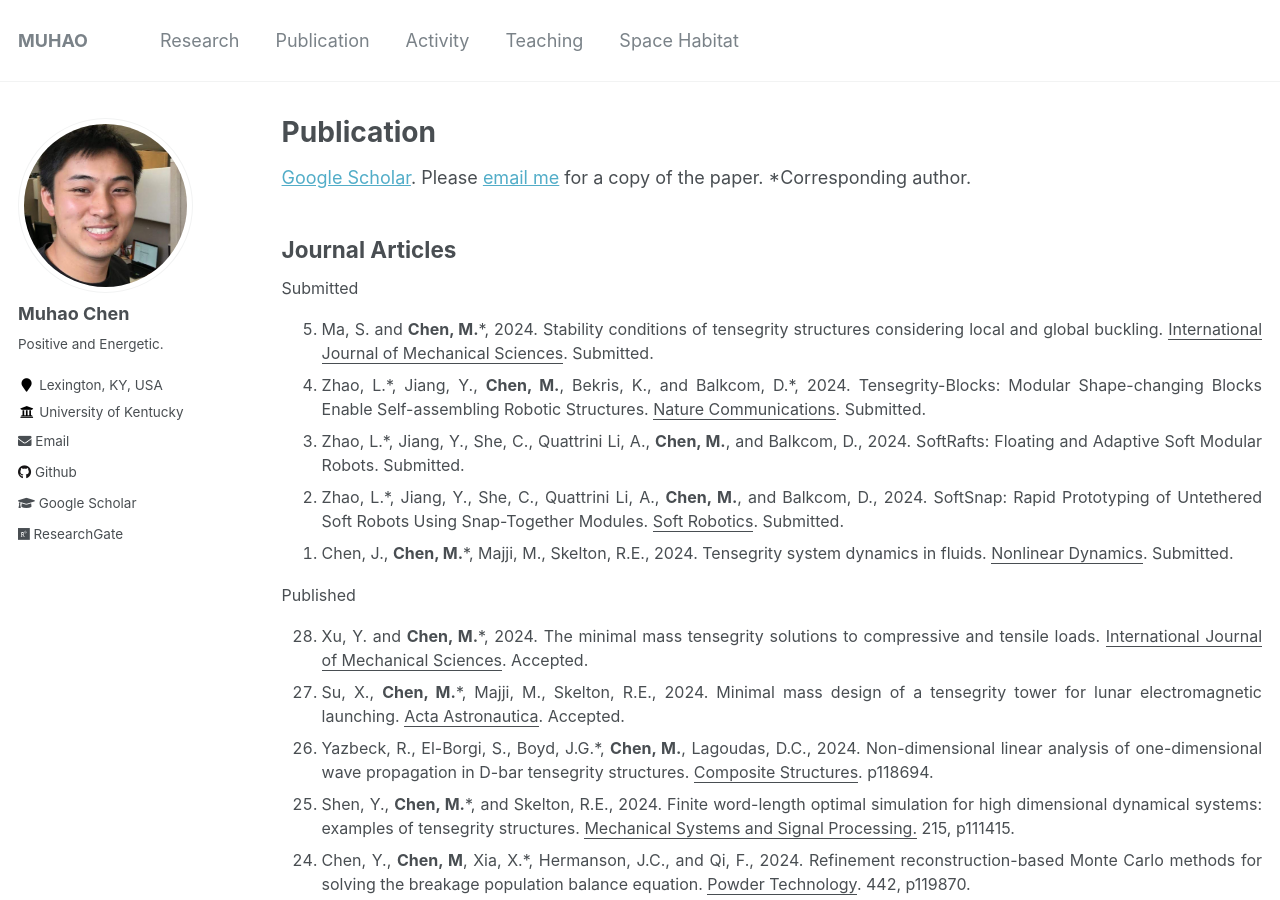
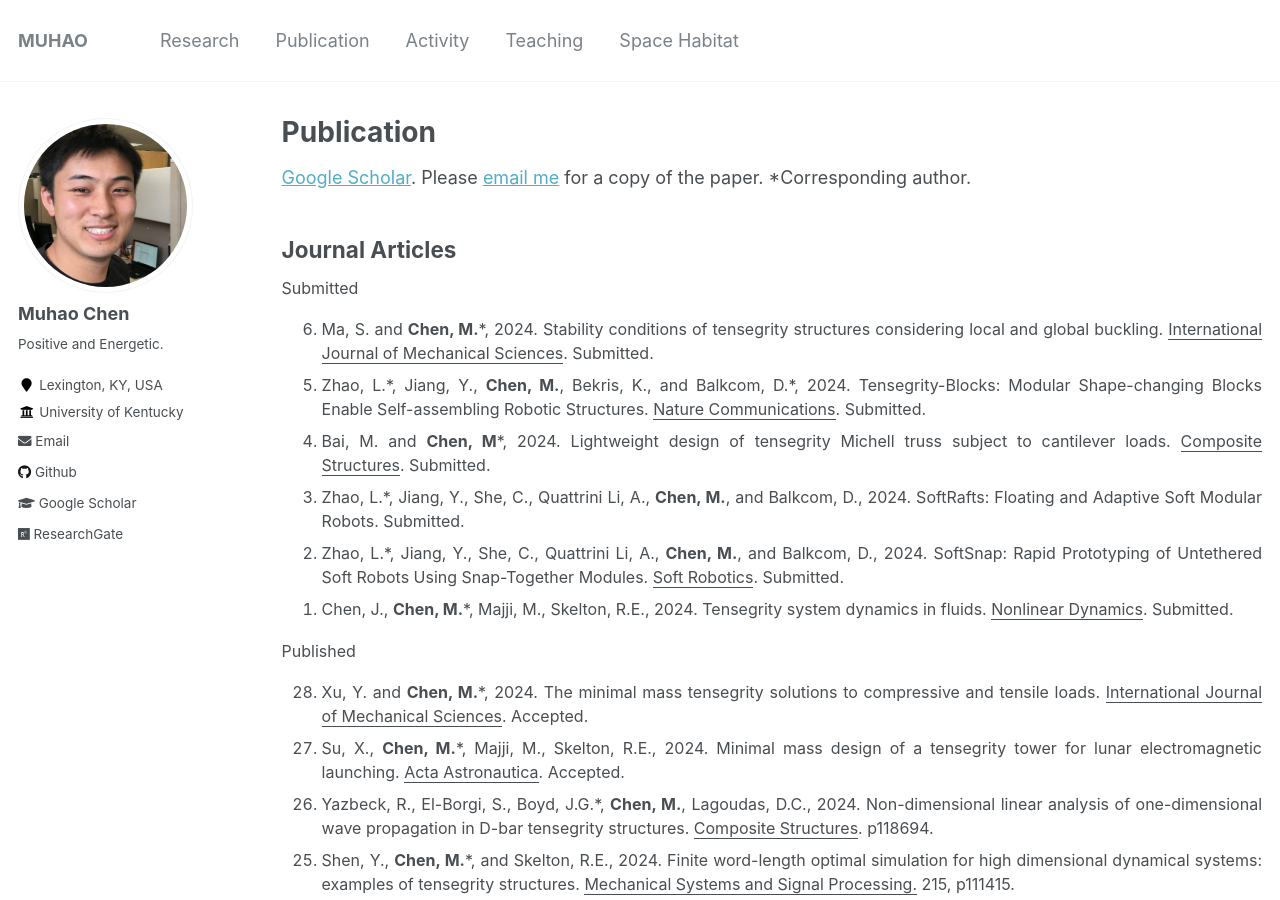
Before and after one commit to Muhao-Chen/muhao-chen.github.io, a Jekyll site: the page built from _pages/publication.md, in a window 1280 px wide and 900 px high. Built offline with Jekyll 4.4.1, drawn with Linux system fonts in a browser that asks for light colours.

Commit message:
Update publication.md

```diff
--- a/_pages/publication.md
+++ b/_pages/publication.md
@@ -26,7 +26,7 @@ Submitted
 <!-- <li><strong>Chen, M.</strong>*, Shen, Y., and Skelton, R.E. Model-Based and Markov Data-Based Linearized Tensegrity Dynamics and Analysis of Morphing Airfoils. <u>Journal of Guidance, Control, and Dynamics</u>. Submitted.</li> -->
 <!-- <li> <strong>Chen, M.</strong>*, and Skelton, R.E., 2022. Mass efficient Double-Helix Tensegrity for underwater, land, air, and space applications. <u>Computer Methods in Applied Mechanics and Engineering</u>.-->
 <!-- <li> <strong>Chen, M.</strong>*, Shen, Y., Majji, M. and Skelton, R.E. Integrated economic sensor/actuator selection and covariance control for tensegrity robots. 2023. <u>Automatica</u>. </li> -->
-<!-- <li>Bai, M. and <strong>Chen, M</strong>*, 2024. Lightweight design of tensegrity Michell truss subject to cantilever loads. <u>Composite Structures</u>. Submitted.</li> -->
+<li>Bai, M. and <strong>Chen, M</strong>*, 2024. Lightweight design of tensegrity Michell truss subject to cantilever loads. <u>Composite Structures</u>. Submitted.</li>
 <!-- <li>Shen, Y., <strong>Chen, M.</strong>*, and Skelton, R.E., 2023. TsgDMC: Tensegrity Data-based Modeling and Control. <u>Journal of Open Source Software</u>. </li>
 <li>Ma, S., <strong>Chen, M.</strong>*, and Skelton, R.E., 2023. OriTsgEFA: Origami and Tensegrity Equilibrium and Form-finding Analysis. <u>Journal of Open Source Software</u>. </li> -->
 <li> Zhao, L.*, Jiang, Y., She, C., Quattrini Li, A., <strong>Chen, M.</strong>, and Balkcom, D., 2024. SoftRafts: Floating and Adaptive Soft Modular Robots. Submitted. </li>
```
